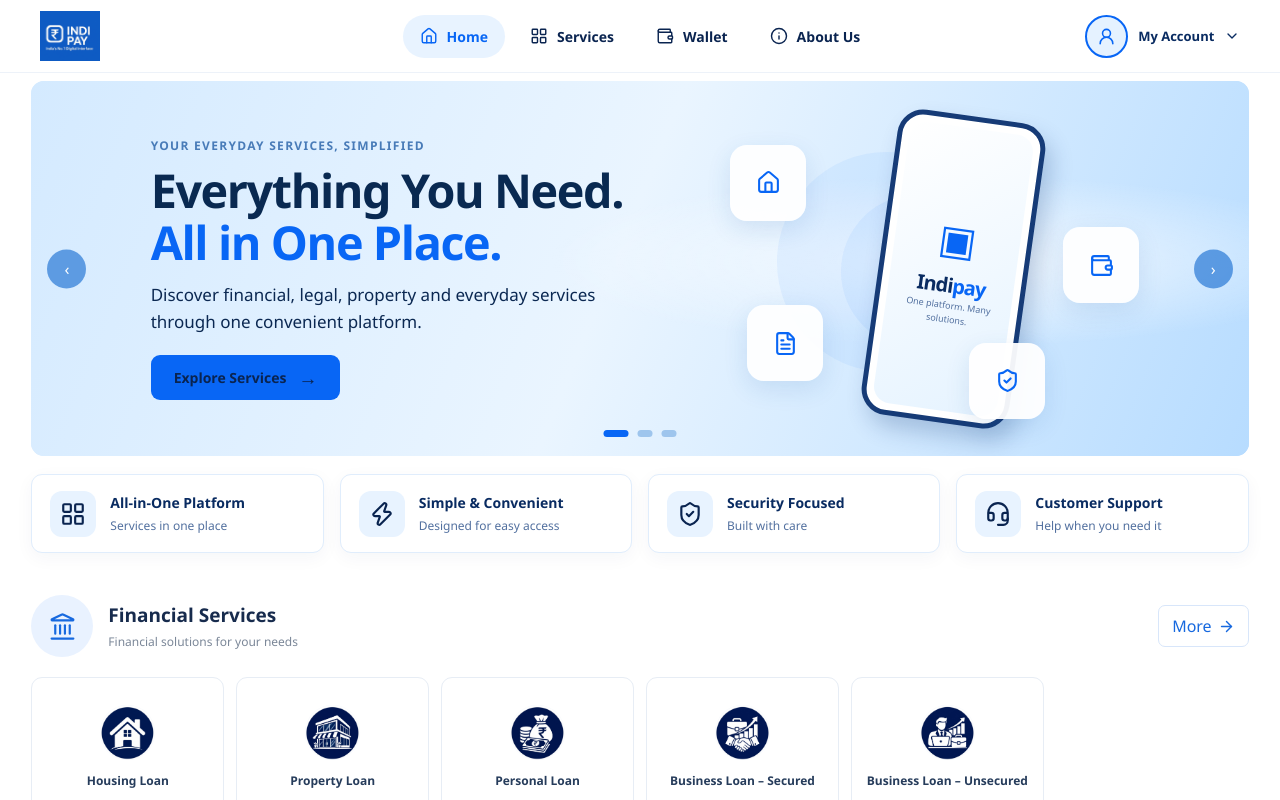
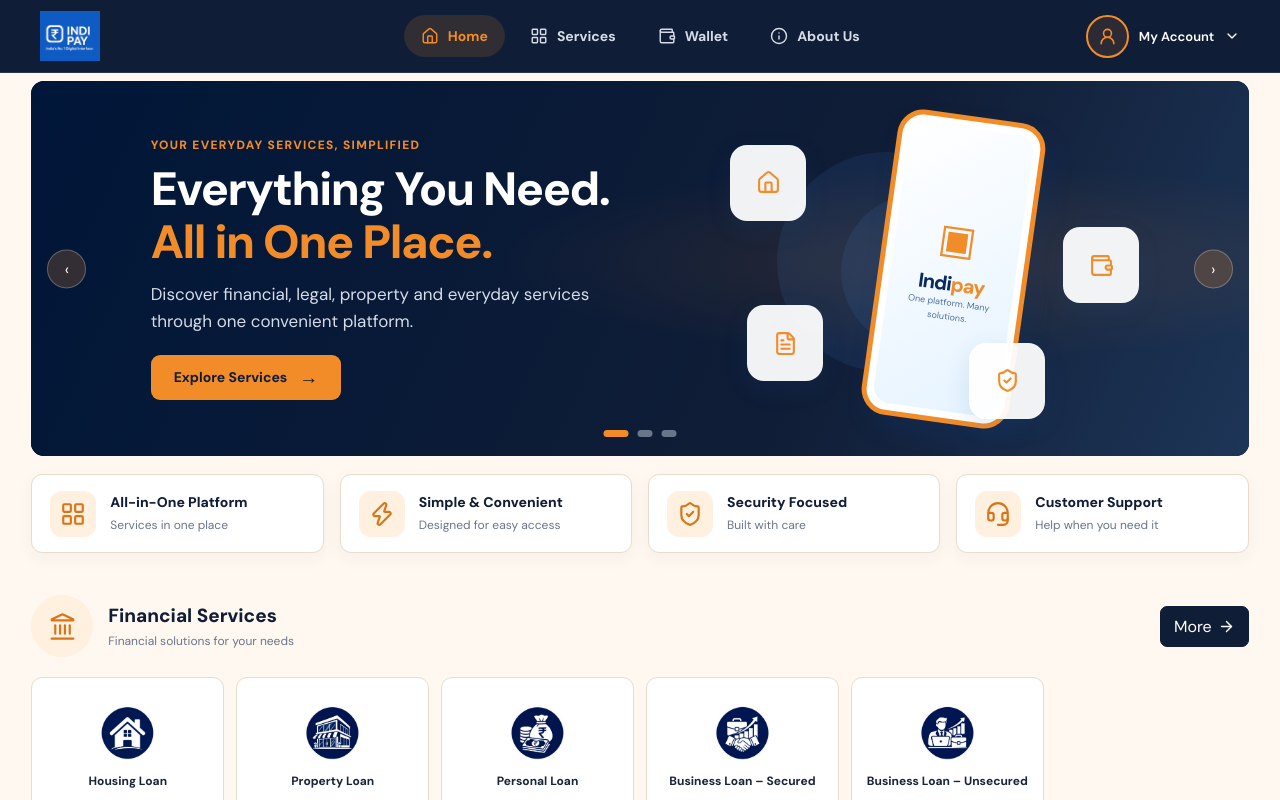
Before and after one commit to Tappyyokka/JaytradeServices, a React (Vite) app in the folder frontend-react/: page / in a window 1280 px wide. Both pictures are taken after a click on the button "Open New Home Page →". Shown: the top 800 px of the page. Built offline with nearby package versions, Linux system fonts and the light colour scheme.

Commit message:
Update website

```diff
--- a/frontend-react/src/pages/Home.css
+++ b/frontend-react/src/pages/Home.css
@@ -3,14 +3,14 @@
 ================================= */
 
 .indipay-home {
-  --ip-blue: #0866f5;
-  --ip-blue-dark: #0054d8;
-  --ip-dark-blue: #092b61;
-  --ip-text: #0a2450;
-  --ip-muted: #52709f;
-  --ip-pale-blue: #e8f3ff;
-  --ip-border: #e0edfc;
-  --ip-white: #ffffff;
+  --ip-blue: #F28C28;
+  --ip-blue-dark: #D87517;
+  --ip-dark-blue: #101D36;
+  --ip-text: #17243A;
+  --ip-muted: #69758A;
+  --ip-pale-blue: #FFF0DF;
+  --ip-border: #E8DCCF;
+  --ip-white: #FFFFFF;
 
   min-height: 100vh;
   background: var(--ip-white);
@@ -2038,3 +2038,317 @@
   object-fit: contain;
   border-radius: 50%;
 }
+
+/* =========================================
+   INDIPAY NAVY & ORANGE THEME
+   ========================================= */
+
+.indipay-home {
+  background: #FFF8F0;
+  color: #17243A;
+  font-family: 'DM Sans', sans-serif;
+}
+
+/* NAVIGATION */
+
+.indipay-home .indipay-topbar {
+  background: #101D36;
+  border-bottom: 1px solid #263650;
+}
+
+.indipay-home .indipay-brand {
+  color: #FFFFFF;
+}
+
+.indipay-home .indipay-brand-blue {
+  color: #F28C28;
+}
+
+.indipay-home .indipay-nav-link {
+  color: #D5DCE8;
+}
+
+.indipay-home .indipay-nav-link:hover,
+.indipay-home .indipay-nav-link.active {
+  background: rgba(242, 140, 40, 0.14);
+  color: #F28C28;
+}
+
+.indipay-home .indipay-profile-trigger,
+.indipay-home .indipay-menu-button {
+  color: #FFFFFF;
+}
+
+.indipay-home .indipay-profile-circle {
+  background: rgba(242, 140, 40, 0.12);
+  border-color: #F28C28;
+  color: #F28C28;
+}
+
+.indipay-home .indipay-profile-menu {
+  background: #FFFFFF;
+  border-color: #E8DCCF;
+}
+
+.indipay-home .indipay-profile-item svg,
+.indipay-home .indipay-profile-item span {
+  color: #D87517;
+}
+
+/* PAGE BACKGROUND */
+
+.indipay-home .indipay-page-container,
+.indipay-home .indipay-services-page-container {
+  background: #FFF8F0;
+}
+
+/* HERO */
+
+.indipay-home .indipay-hero-banner {
+  background: #001638;
+}
+
+.indipay-home .indipay-hero-slide {
+  background:
+    radial-gradient(
+      ellipse at 76% 48%,
+      rgba(242, 140, 40, 0.12),
+      transparent 35%
+    ),
+    linear-gradient(115deg, #001638, #101D36 65%, #1D3557);
+}
+
+.indipay-home .indipay-eyebrow {
+  color: #F28C28;
+}
+
+.indipay-home .indipay-hero-copy h1 {
+  color: #FFFFFF;
+}
+
+.indipay-home .indipay-hero-copy h1 span {
+  color: #F28C28;
+}
+
+.indipay-home .indipay-hero-description {
+  color: #D5DCE8;
+}
+
+.indipay-home .indipay-primary-button,
+.indipay-home .indipay-wallet-button,
+.indipay-home .indipay-promo-button {
+  background: #F28C28;
+  color: #101D36;
+}
+
+.indipay-home .indipay-primary-button:hover,
+.indipay-home .indipay-wallet-button:hover,
+.indipay-home .indipay-promo-button:hover {
+  background: #FFAA50;
+  color: #101D36;
+}
+
+.indipay-home .indipay-hero-arrow {
+  background: rgba(242, 140, 40, 0.2);
+  border: 1px solid rgba(255, 255, 255, 0.25);
+  color: #FFFFFF;
+}
+
+.indipay-home .indipay-hero-arrow:hover {
+  background: #F28C28;
+  color: #101D36;
+}
+
+.indipay-home .indipay-dot.selected {
+  background: #F28C28;
+}
+
+.indipay-home .indipay-dot {
+  background: #69758A;
+}
+
+/* HERO DECORATIVE ICONS */
+
+.indipay-home .indipay-floating-icon {
+  color: #F28C28;
+}
+
+.indipay-home .indipay-phone-mockup {
+  border-color: #F28C28;
+}
+
+.indipay-home .indipay-phone-wordmark span,
+.indipay-home .indipay-phone-logo {
+  color: #F28C28;
+}
+
+/* FEATURE CARDS */
+
+.indipay-home .indipay-feature-strip {
+  background: transparent;
+}
+
+.indipay-home .indipay-feature-card {
+  background: #FFFFFF;
+  border-color: #E8DCCF;
+}
+
+.indipay-home .indipay-feature-icon {
+  background: #FFF0DF;
+  color: #D87517;
+}
+
+.indipay-home .indipay-feature-card h3 {
+  color: #101D36;
+}
+
+.indipay-home .indipay-feature-card p {
+  color: #69758A;
+}
+
+/* SERVICE CATEGORIES */
+
+.indipay-home .indipay-services-section {
+  color: #101D36;
+}
+
+.indipay-home .indipay-category-symbol,
+.indipay-home .indipay-service-icon {
+  background: #FFF0DF;
+  color: #D87517;
+}
+
+.indipay-home .indipay-category-title h2 {
+  color: #101D36;
+}
+
+.indipay-home .indipay-category-title p {
+  color: #69758A;
+}
+
+.indipay-home .indipay-see-more {
+  background: #101D36;
+  border-color: #101D36;
+  color: #FFFFFF;
+}
+
+.indipay-home .indipay-see-more:hover {
+  background: #F28C28;
+  border-color: #F28C28;
+  color: #101D36;
+}
+
+.indipay-home .indipay-service-item {
+  background: #FFFFFF;
+  border-color: #E8DCCF;
+}
+
+.indipay-home .indipay-service-item:hover {
+  border-color: #F28C28;
+  box-shadow: 0 8px 22px rgba(16, 29, 54, 0.1);
+}
+
+.indipay-home .indipay-service-item h3 {
+  color: #17243A;
+}
+
+/* WALLET BANNER */
+
+.indipay-home .indipay-wallet-banner {
+  background: linear-gradient(115deg, #001638, #101D36 65%, #1D3557);
+  border-color: #263650;
+}
+
+.indipay-home .indipay-wallet-label {
+  background: #F28C28;
+  color: #101D36;
+}
+
+.indipay-home .indipay-wallet-copy h2 {
+  color: #FFFFFF;
+}
+
+.indipay-home .indipay-wallet-copy p {
+  color: #D5DCE8;
+}
+
+.indipay-home .indipay-wallet-art,
+.indipay-home .indipay-wallet-main-icon {
+  color: #F28C28;
+}
+
+.indipay-home .indipay-wallet-benefits {
+  color: #FFFFFF;
+}
+
+.indipay-home .indipay-wallet-benefits span {
+  color: #F28C28;
+}
+
+/* PROMOTIONAL BANNERS */
+
+.indipay-home .indipay-promo-banner {
+  background: #FFFFFF;
+  border-color: #E8DCCF;
+}
+
+.indipay-home .indipay-promo-label {
+  background: #FFF0DF;
+  color: #D87517;
+}
+
+.indipay-home .indipay-promo-copy h2 {
+  color: #101D36;
+}
+
+.indipay-home .indipay-promo-copy p {
+  color: #69758A;
+}
+
+.indipay-home .indipay-promo-button {
+  background: #101D36;
+  color: #FFFFFF;
+}
+
+.indipay-home .indipay-promo-button:hover {
+  background: #F28C28;
+  color: #101D36;
+}
+
+.indipay-home .indipay-promo-points > div svg {
+  color: #D87517;
+}
+
+/* REFERRAL BANNER - USE BRAND ORANGE */
+
+.indipay-home .indipay-referral-banner {
+  border-color: #E8DCCF;
+}
+
+.indipay-home .indipay-referral-banner .indipay-promo-label,
+.indipay-home .indipay-referral-banner .indipay-promo-button {
+  background: #F28C28;
+  color: #101D36;
+}
+
+.indipay-home .indipay-referral-banner .indipay-promo-points > div svg {
+  color: #D87517;
+}
+
+/* FOOTER */
+
+.indipay-home .indipay-footer {
+  background: #101D36;
+  color: #D5DCE8;
+}
+
+.indipay-home .indipay-footer p {
+  color: #D5DCE8;
+}
+
+/* KEYBOARD FOCUS */
+
+.indipay-home a:focus-visible,
+.indipay-home button:focus-visible {
+  outline-color: rgba(242, 140, 40, 0.65);
+}
```
